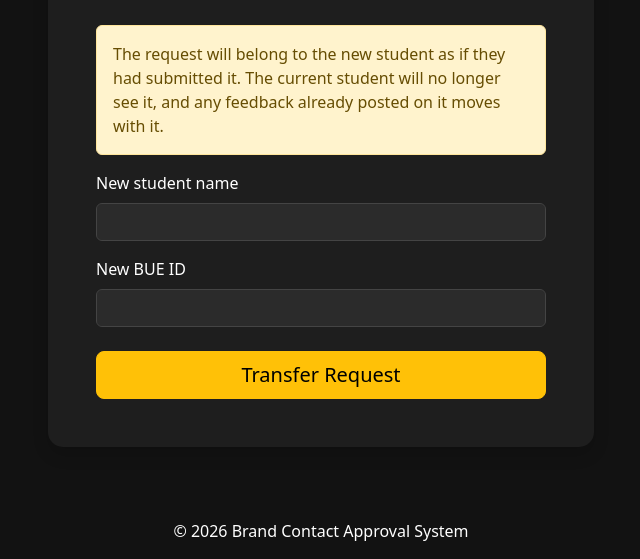
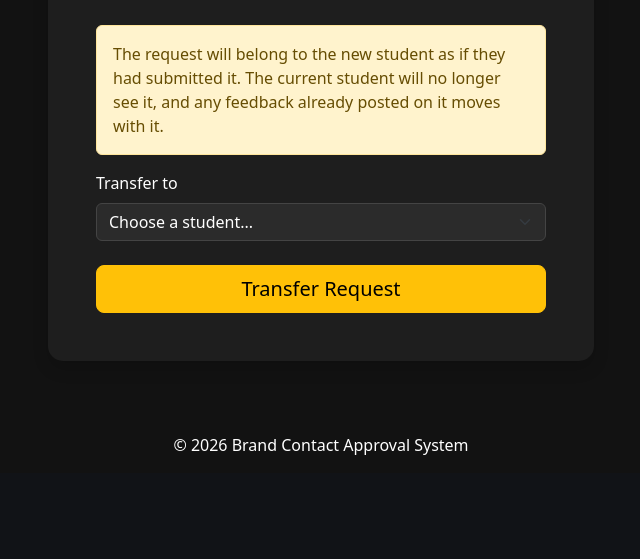
Before and after one commit to ahmedsh20/BrandApprovalSystem, a Flask app: template templates/transfer_request.html in a window 1280 px wide. Shown: the part 503-1062 px from the top of the page, without its empty margins (319-959 px from the left). After the commit the page ends 958 px from the top, so only its background shows below. Run offline with Flask 3, Linux system fonts and the light colour scheme; the template is opened without the code that fills it, so the values that code supplies are empty.

Commit message:
Transfer ownership: student dropdown

```diff
--- a/app.py
+++ b/app.py
@@ -1062,16 +1062,40 @@ def transfer_request(id):
 
     submission = BrandSubmission.query.get_or_404(id)
 
+    # Everyone who has posted a request: one entry per BUE ID, using the
+    # name from their newest request. Built on every page load, so a
+    # student who posts for the first time shows up automatically.
+    students = {}
+
+    rows = (
+        db.session.query(BrandSubmission.bue_id, BrandSubmission.student_name)
+        .order_by(BrandSubmission.id.desc())
+        .all()
+    )
+
+    for bue_id, name in rows:
+        if bue_id not in students:
+            students[bue_id] = name
+
+    students.pop(submission.bue_id, None)   # not the current owner
+
+    student_list = sorted(students.items(), key=lambda item: item[1].lower())
+
     error = None
 
     if request.method == "POST":
 
-        new_name = request.form.get("new_student_name", "").strip()
-        new_bue_id = request.form.get("new_bue_id", "").strip()
+        choice = request.form.get("new_owner", "")
+
+        if choice == "__other__":
+            new_name = request.form.get("new_student_name", "").strip()
+            new_bue_id = request.form.get("new_bue_id", "").strip()
+        else:
+            new_bue_id = choice
+            new_name = students.get(choice, "")
 
         if not new_name or not new_bue_id:
-            error = "Both the student name and the BUE ID are required."
-
+            error = "Please choose a student, or enter their name and BUE ID."
         elif len(new_name) > 100 or len(new_bue_id) > 30:
             error = "The name or BUE ID is too long."
 
@@ -1102,6 +1126,7 @@ def transfer_request(id):
     return render_template(
         "transfer_request.html",
         submission=submission,
+        students=student_list,
         error=error
     )
 
--- a/templates/transfer_request.html
+++ b/templates/transfer_request.html
@@ -71,44 +71,44 @@ Transfer Request
 
                     <div class="mb-3">
 
-                        <label class="form-label" for="new_student_name">
+                        <label class="form-label" for="new_owner">Transfer to</label>
 
-                            New student name
+                        <select class="form-select" id="new_owner" name="new_owner" required>
 
-                        </label>
+                            <option value="" disabled {% if not request.form.get('new_owner') %}selected{% endif %}>Choose a student...</option>
 
-                        <input
-                            type="text"
-                            class="form-control"
-                            id="new_student_name"
-                            name="new_student_name"
-                            maxlength="100"
-                            value="{{ request.form.get('new_student_name', '') }}"
-                            required>
+                            {% for bue_id, name in students %}
+
+                            <option value="{{ bue_id }}" {% if request.form.get('new_owner') == bue_id %}selected{% endif %}>{{ name }} ({{ bue_id }})</option>
+
+                            {% endfor %}
+
+                            <option value="__other__" {% if request.form.get('new_owner') == '__other__' %}selected{% endif %}>Someone else (type name and BUE ID)</option>
+
+                        </select>
 
                     </div>
 
-                    <div class="mb-4">
+                    <div id="other-fields" style="display: none;">
 
-                        <label class="form-label" for="new_bue_id">
+                        <div class="mb-3">
 
-                            New BUE ID
+                            <label class="form-label" for="new_student_name">New student name</label>
 
-                        </label>
+                            <input type="text" class="form-control" id="new_student_name" name="new_student_name" maxlength="100" value="{{ request.form.get('new_student_name', '') }}">
 
-                        <input
-                            type="text"
-                            class="form-control"
-                            id="new_bue_id"
-                            name="new_bue_id"
-                            maxlength="30"
-                            autocomplete="off"
-                            value="{{ request.form.get('new_bue_id', '') }}"
-                            required>
+                        </div>
+
+                        <div class="mb-3">
+
+                            <label class="form-label" for="new_bue_id">New BUE ID</label>
+
+                            <input type="text" class="form-control" id="new_bue_id" name="new_bue_id" maxlength="30" autocomplete="off" value="{{ request.form.get('new_bue_id', '') }}">
+
+                        </div>
 
                     </div>
-
-                    <div class="d-grid">
+                    <div class="d-grid mt-4">
 
                         <button
                             type="submit"
@@ -130,4 +130,23 @@ Transfer Request
 
 </div>
 
+<script>
+    (function () {
+        var select = document.getElementById("new_owner");
+        var other = document.getElementById("other-fields");
+        var nameInput = document.getElementById("new_student_name");
+        var idInput = document.getElementById("new_bue_id");
+
+        function update() {
+            var show = select.value === "__other__";
+            other.style.display = show ? "block" : "none";
+            nameInput.required = show;
+            idInput.required = show;
+        }
+
+        select.addEventListener("change", update);
+        update();
+    })();
+</script>
+
 {% endblock %}
```
